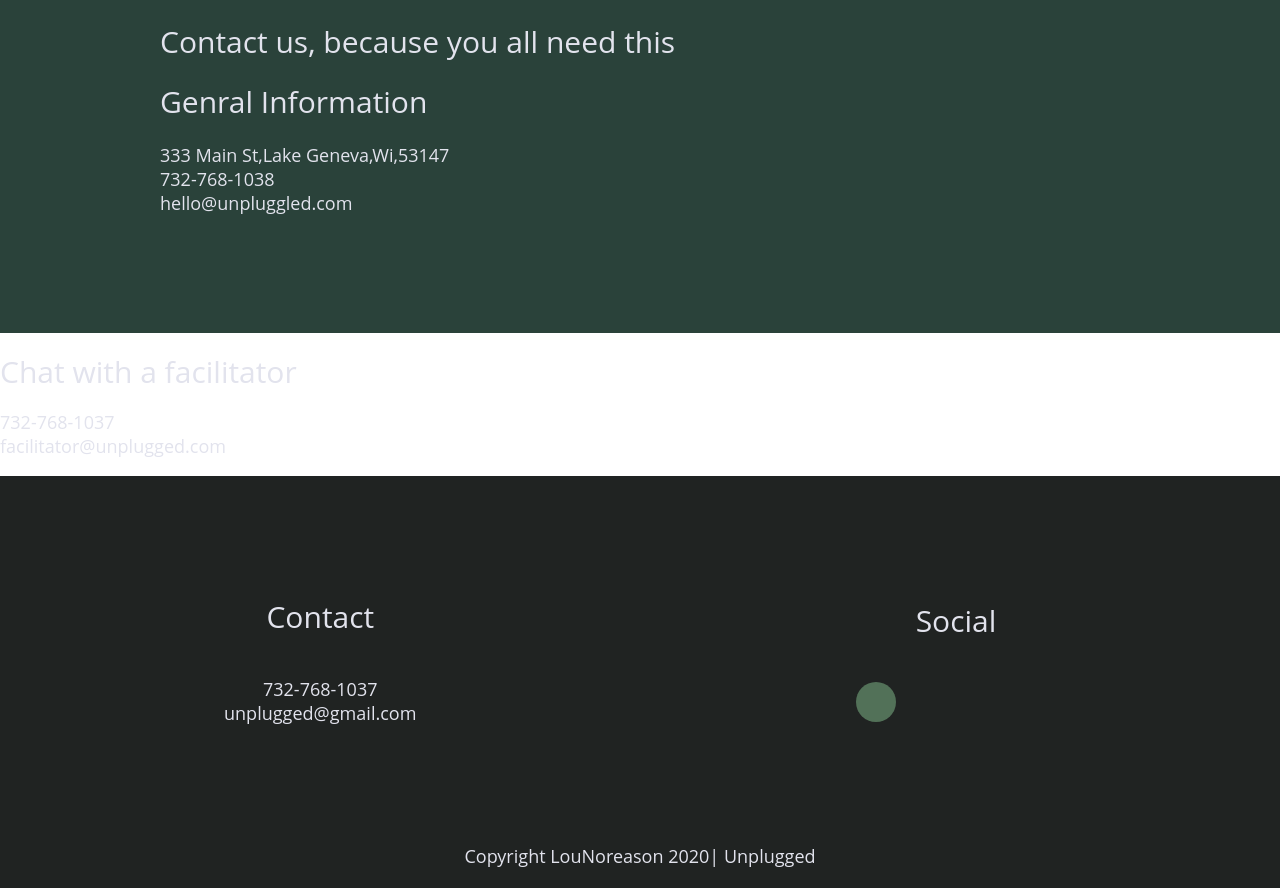
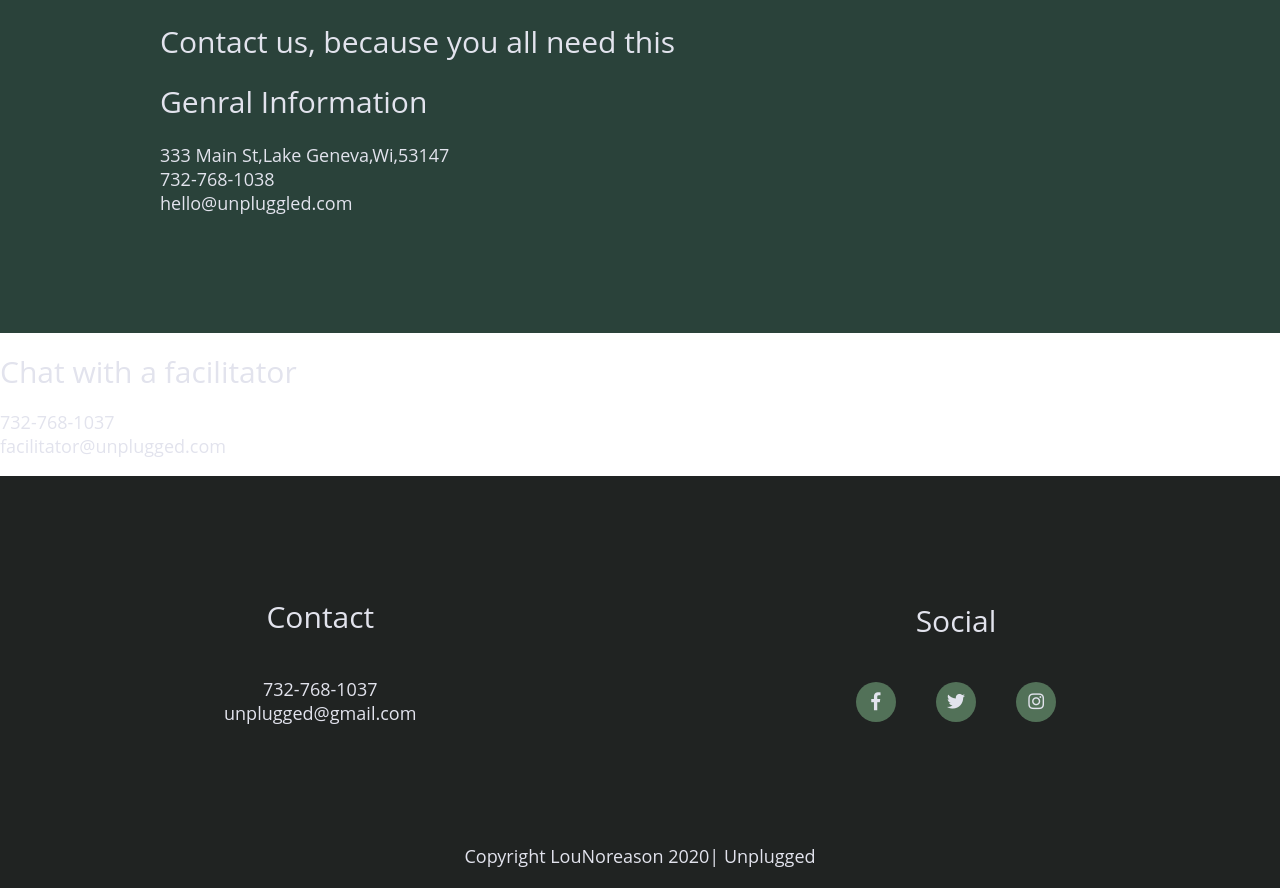
Before and after one commit to LouNoReason1/unplugged-retreat, a website: page about/index.html in a window 1280 px wide. Shown: the part 1067-1955 px from the top of the page. Drawn offline with Linux system fonts and the light colour scheme.

Commit message:
made corrections

```diff
--- a/about/index.html
+++ b/about/index.html
@@ -90,7 +90,15 @@
         <div class="social">
           <h4> Social</h4>
           <div class="social-icons">
-            <p><a href="https:www.twitter.com/yoursite" target="_blank"></a></p>
+            <p>
+              <a href="https://www.facebook.com/Skillcrush/" target="_blank"><i class="fab fa-facebook-f"></i></a>
+            </p>
+            <p>
+              <a href="https://twitter.com/Skillcrush" target="_blank"><i class="fab fa-twitter"></i></a>
+            </p>
+            <p>
+              <a href="https://www.instagram.com/skillcrush/" target="_blank"><i class="fab fa-instagram"></i></a>
+            </p>
             <!--other social media links here if needed -->
           </div>
         </div>
```
Also changed, not shown: faq/index.html (+9 -1 lines).
